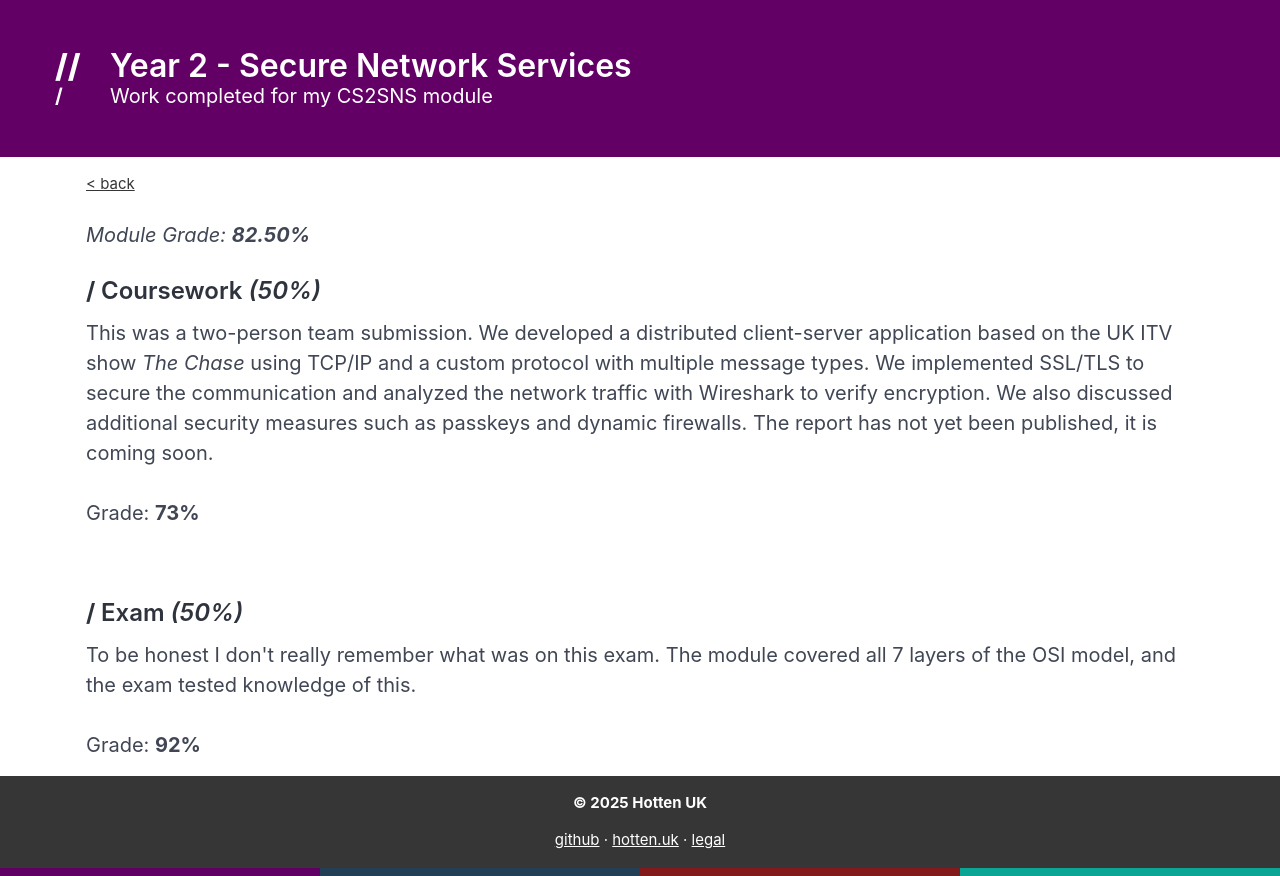
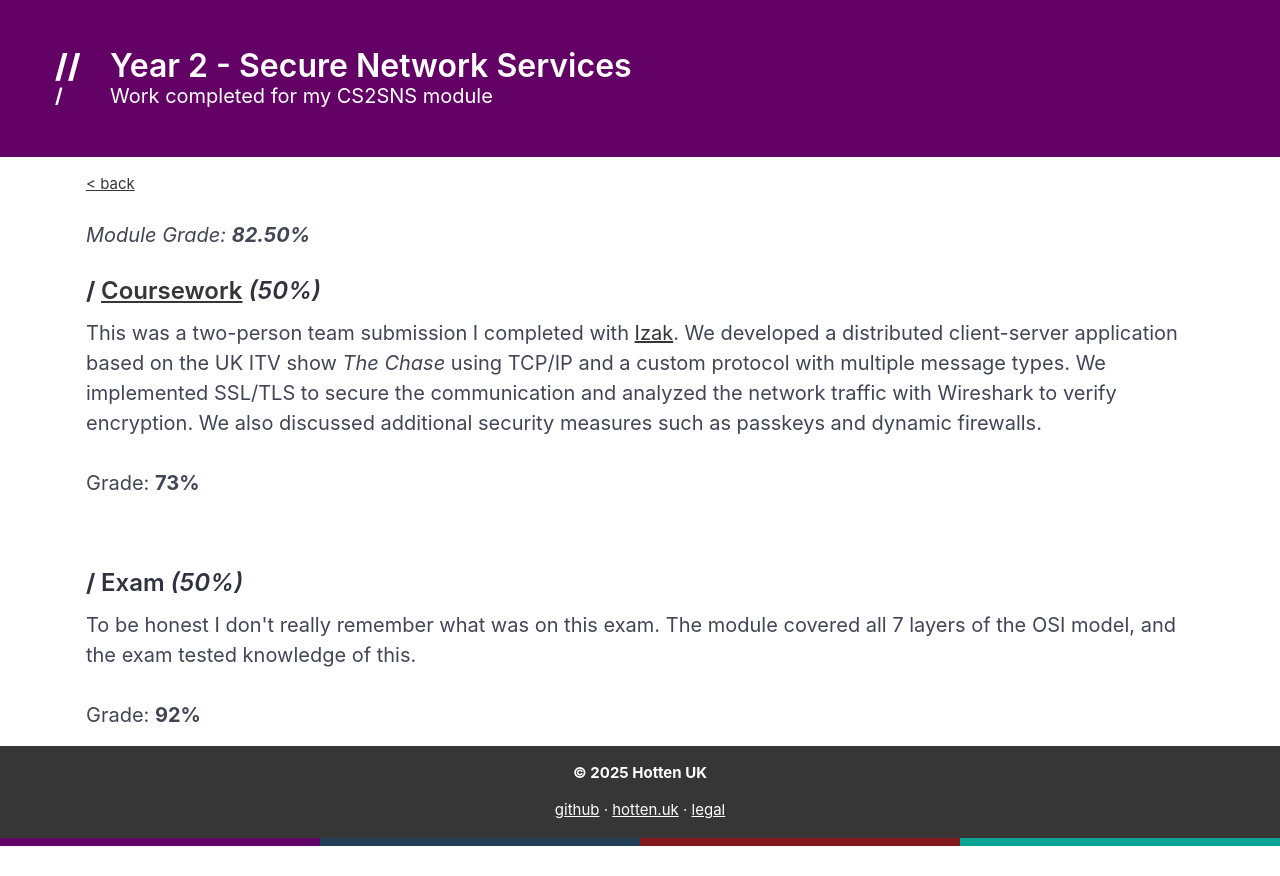
Before and after one commit to georgeataston/web, a SvelteKit app: page /year2/cs2sns in a window 1280 px wide. After the commit the page ends 846 px from the top, so only its background shows below. Built offline with nearby package versions, Linux system fonts and the light colour scheme.

Commit message:
year 2 cs2sns: added coursework

```diff
--- a/src/routes/year2/cs2sns/+page.svelte
+++ b/src/routes/year2/cs2sns/+page.svelte
@@ -13,12 +13,11 @@
         <BackBreadcrum/>
         <br>
         <p><i>Module Grade: <b>82.50%</b></i></p>
-        <h2>Coursework <i>(50%)</i></h2>
-        <p>
-            This was a two-person team submission. We developed a distributed client-server application based on the UK ITV show <i>The Chase</i> using TCP/IP and a custom protocol with multiple message types.
+        <h2 class="gweb-link-grey"><a href="https://uniwork.georgehotten.uk/cs2sns/coursework.pdf">Coursework</a> <i>(50%)</i></h2>
+        <p class="gweb-link-grey">
+            This was a two-person team submission I completed with <a href="https://izak.uk">Izak</a>. We developed a distributed client-server application based on the UK ITV show <i>The Chase</i> using TCP/IP and a custom protocol with multiple message types.
             We implemented SSL/TLS to secure the communication and analyzed the network traffic with Wireshark to verify encryption.
             We also discussed additional security measures such as passkeys and dynamic firewalls.
-            The report has not yet been published, it is coming soon.
             <br><br>Grade: <b>73%</b>
         </p>
 
```
